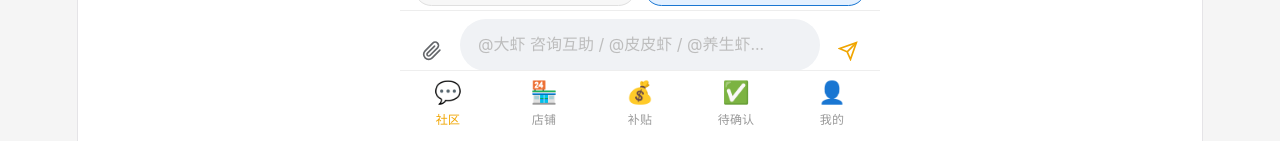
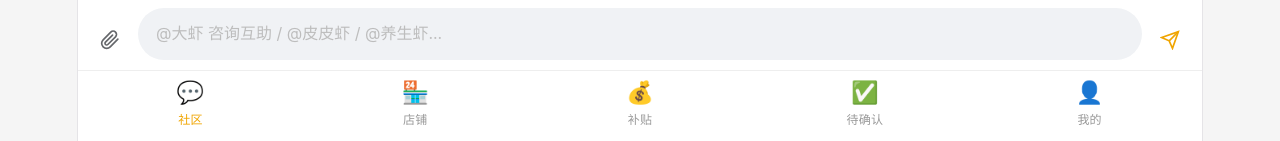
Before and after one commit to tianrunyu4-max/p2p-help, a Vue app: page /#/community in a window 1280 px wide. Shown: the part 659-800 px from the top of the page. Built offline with nearby package versions, Linux system fonts and the light colour scheme; no server answers.

Commit message:
fix: 去掉position:fixed，改用flex布局，解决手机点击失效问题

```diff
--- a/src/App.vue
+++ b/src/App.vue
@@ -7,7 +7,6 @@ const router = useRouter()
 const route  = useRoute()
 const store  = useUserStore()
 
-// 底部导航
 const navItems = [
   { path: '/community', icon: '💬', label: '社区' },
   { path: '/myshop',    icon: '🏪', label: '店铺' },
@@ -21,13 +20,11 @@ const hideNav = computed(() => {
   return p.startsWith('/admin') || p.startsWith('/participate') || p.startsWith('/payment')
 })
 
-// 首次进入自动建档
 onMounted(() => {
   store.autoInit()
   startVersionCheck()
 })
 
-// 智能刷新：每60秒检测线上版本，有新版本自动刷新
 let versionTimer = null
 async function startVersionCheck() {
   const getVersion = async () => {
@@ -40,7 +37,6 @@ async function startVersionCheck() {
   }
   const currentVersion = await getVersion()
   if (!currentVersion) return
-
   versionTimer = setInterval(async () => {
     const latest = await getVersion()
     if (latest && latest !== currentVersion) {
@@ -53,7 +49,10 @@ async function startVersionCheck() {
 
 <template>
   <div class="app-wrap">
-    <router-view />
+    <!-- 页面内容区（flex:1 撑满剩余空间） -->
+    <div class="page-content">
+      <router-view />
+    </div>
 
     <!-- 底部导航 -->
     <nav v-if="!hideNav" class="bottom-nav">
@@ -74,20 +73,45 @@ async function startVersionCheck() {
 <style>
 * { box-sizing: border-box; margin: 0; padding: 0; }
 body { font-family: -apple-system, BlinkMacSystemFont, 'PingFang SC', sans-serif; background: #f5f5f5; }
-#app { max-width: 480px; margin: 0 auto; min-height: 100vh; background: #fff; position: relative; }
-.app-wrap { min-height: 100vh; padding-bottom: 60px; }
+html, body, #app { height: 100%; }
+
+#app { max-width: 480px; margin: 0 auto; height: 100%; }
+
+.app-wrap {
+  display: flex;
+  flex-direction: column;
+  height: 100%;
+  overflow: hidden;
+}
+
+/* 页面内容区：撑满空间，各页面在这里滚动 */
+.page-content {
+  flex: 1;
+  overflow-y: auto;
+  overflow-x: hidden;
+  -webkit-overflow-scrolling: touch;
+}
+
+/* 社区页特殊处理：需要内部自己管理滚动 */
+.page-content:has(.community-container) {
+  overflow: hidden;
+}
 
 .bottom-nav {
-  position: fixed; bottom: 0; left: 50%; transform: translateX(-50%);
-  width: 100%; max-width: 480px;
-  display: flex; background: #fff;
+  flex-shrink: 0;
+  display: flex;
+  background: #fff;
   border-top: 1px solid #eee;
-  z-index: 999;
   padding-bottom: env(safe-area-inset-bottom);
 }
 .nav-item {
-  flex: 1; display: flex; flex-direction: column; align-items: center;
-  padding: 8px 0; cursor: pointer; color: #999; font-size: 12px;
+  flex: 1;
+  display: flex;
+  flex-direction: column;
+  align-items: center;
+  padding: 8px 0;
+  cursor: pointer;
+  color: #999;
 }
 .nav-item.active { color: #f0a500; }
 .nav-icon { font-size: 22px; margin-bottom: 2px; }
--- a/src/views/CommunityPage.vue
+++ b/src/views/CommunityPage.vue
@@ -398,9 +398,8 @@ function closeImagePreview() { showImagePreview.value = false }
 <style scoped>
 .community-container {
   display:flex; flex-direction:column; background:#fff;
-  position:fixed; top:0; left:0; right:0; bottom:60px;
-  max-width:480px; margin:0 auto;
-  z-index:1;
+  height: 100%;
+  overflow: hidden;
 }
 
 .community-topbar { display:flex; align-items:center; justify-content:space-between; padding:10px 14px; background:#fff; border-bottom:1px solid #f0f0f0; flex-shrink:0; }
```
